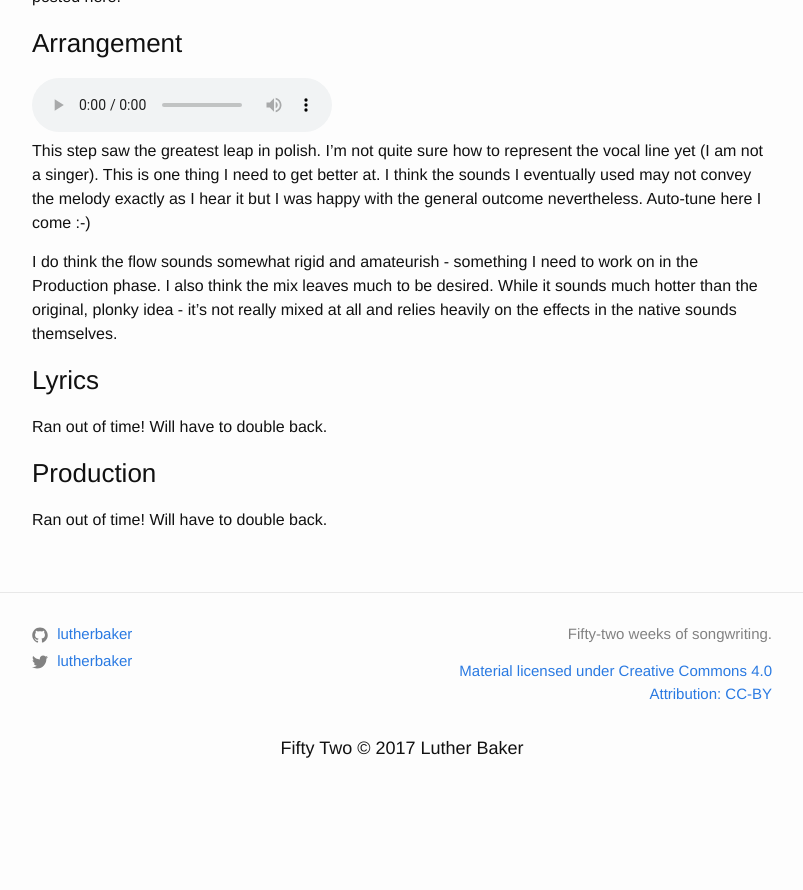
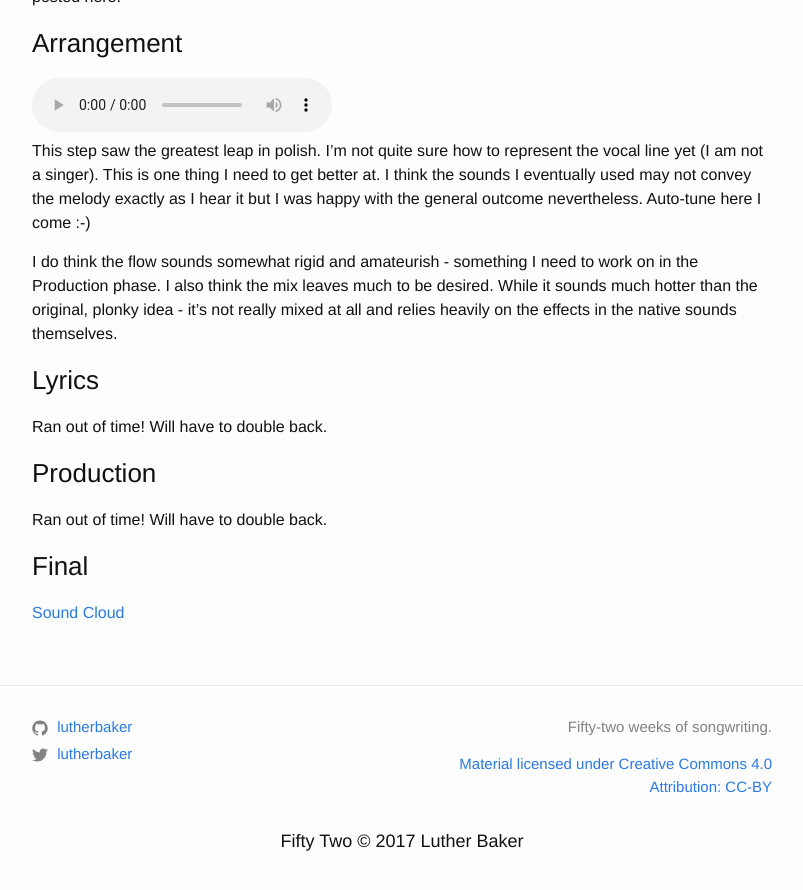
Before and after one commit to LutherBaker/52, a Jekyll site: the page built from weekly/_posts/2017-06-18-turnitupupupup.md, in a window 1280 px wide and 900 px high, scrolled down 780 px. Shown: the top 890 px of the window, without its empty margins (238-1041 px from the left). Built offline with Jekyll 4.4.1, drawn with Linux system fonts in a browser that asks for light colours; before the commit the page ends 1587 px from its top, so only the background shows below that.

Commit message:
Update 2017-06-18-turnitupupupup.md

```diff
--- a/weekly/_posts/2017-06-18-turnitupupupup.md
+++ b/weekly/_posts/2017-06-18-turnitupupupup.md
@@ -41,3 +41,7 @@ Ran out of time! Will have to double back.
 ### Production
 
 Ran out of time! Will have to double back.
+
+### Final
+
+[Sound Cloud](https://soundcloud.com/lutherbaker/turn-it-up-up-up-up)
```
